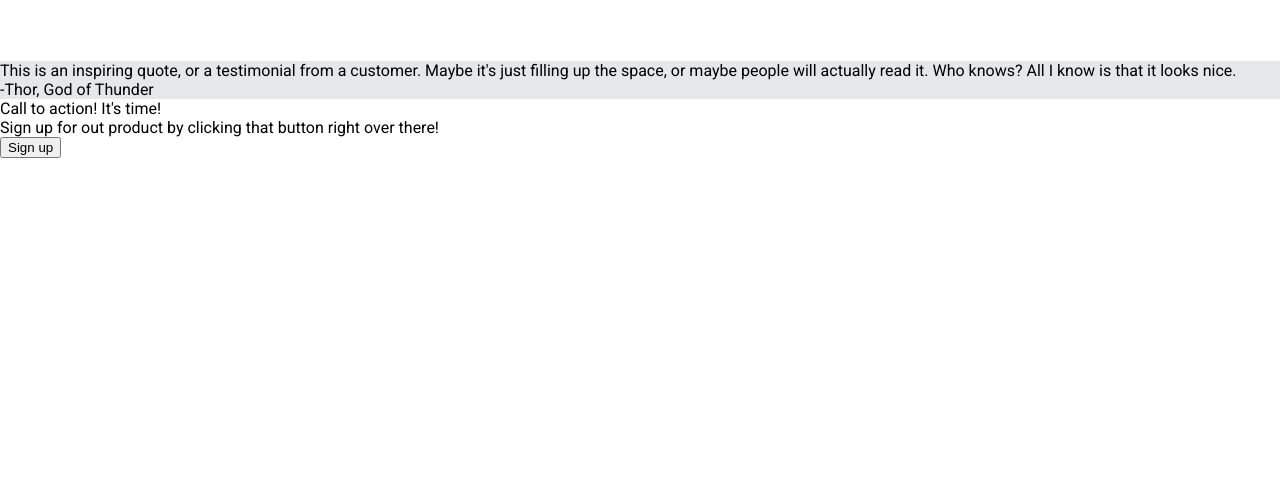
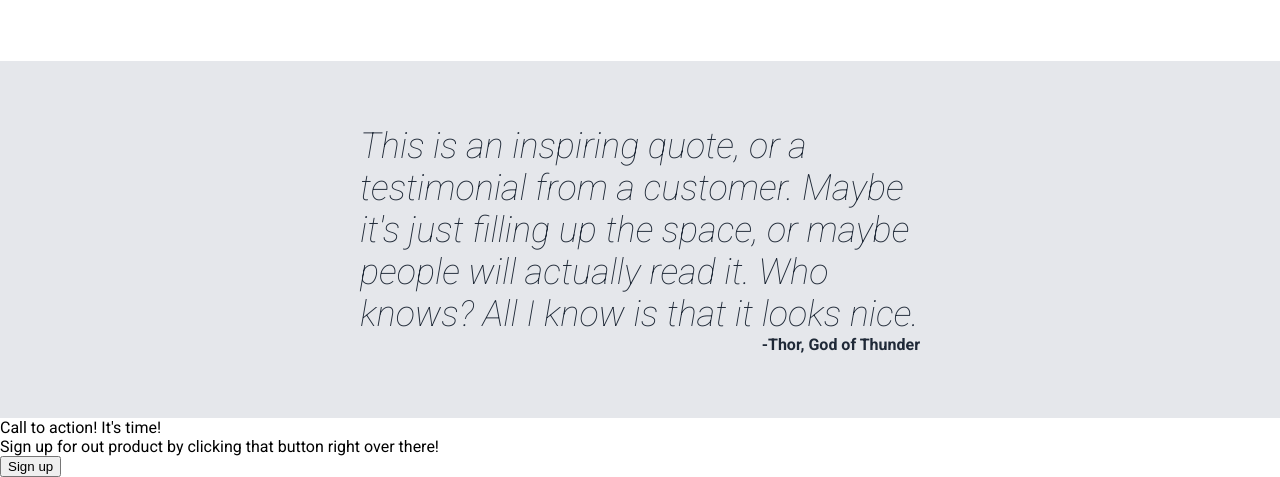
Before and after one commit to DogLoaf0/odin-landing-page, a plain HTML site: page index.html in a window 1280 px wide. Shown: the part 1014-1491 px from the top of the page. Before the commit the page ends 1172 px from the top, so only its background shows below. Drawn offline with Linux system fonts and the light colour scheme.

Commit message:
Changed info text styling, styled quote section.

```diff
--- a/style.css
+++ b/style.css
@@ -102,6 +102,27 @@ a{
     border-style: solid;
 }
 
+.card p{
+    font-weight: 100;
+}
+
 .quote{
     background-color: #E5E7EB;
+    display: flex;
+    flex-direction: column;
+    justify-content: center;
+    padding: 64px 360px;
 }
+
+.quote-text{
+    font-size: 36px;
+    font-weight: lighter;
+    font-style: italic;
+    color:#1F2937;
+}
+
+.attribution{
+    align-self: flex-end;
+    font-weight: bold;
+    color: #1F2937;
+}
```
